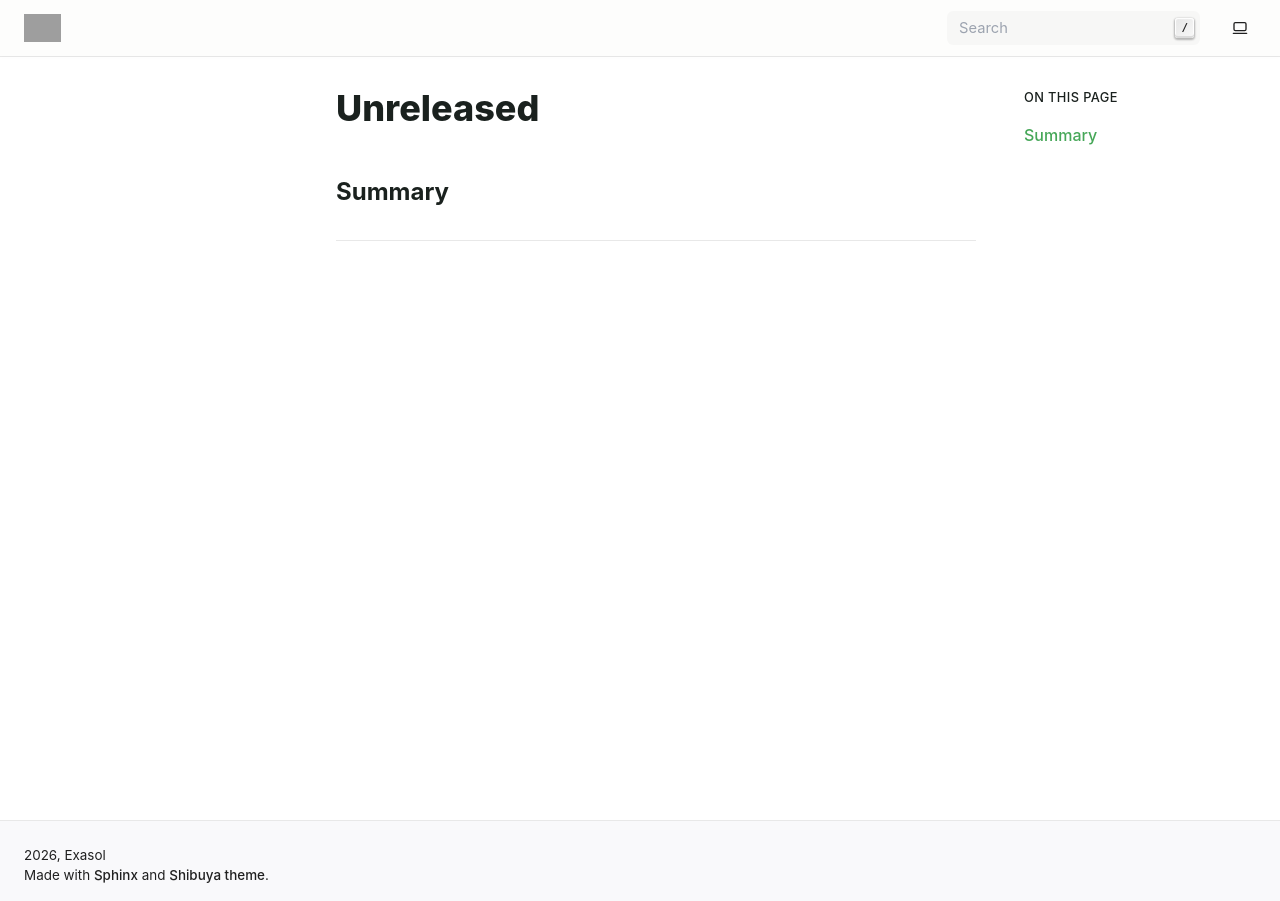
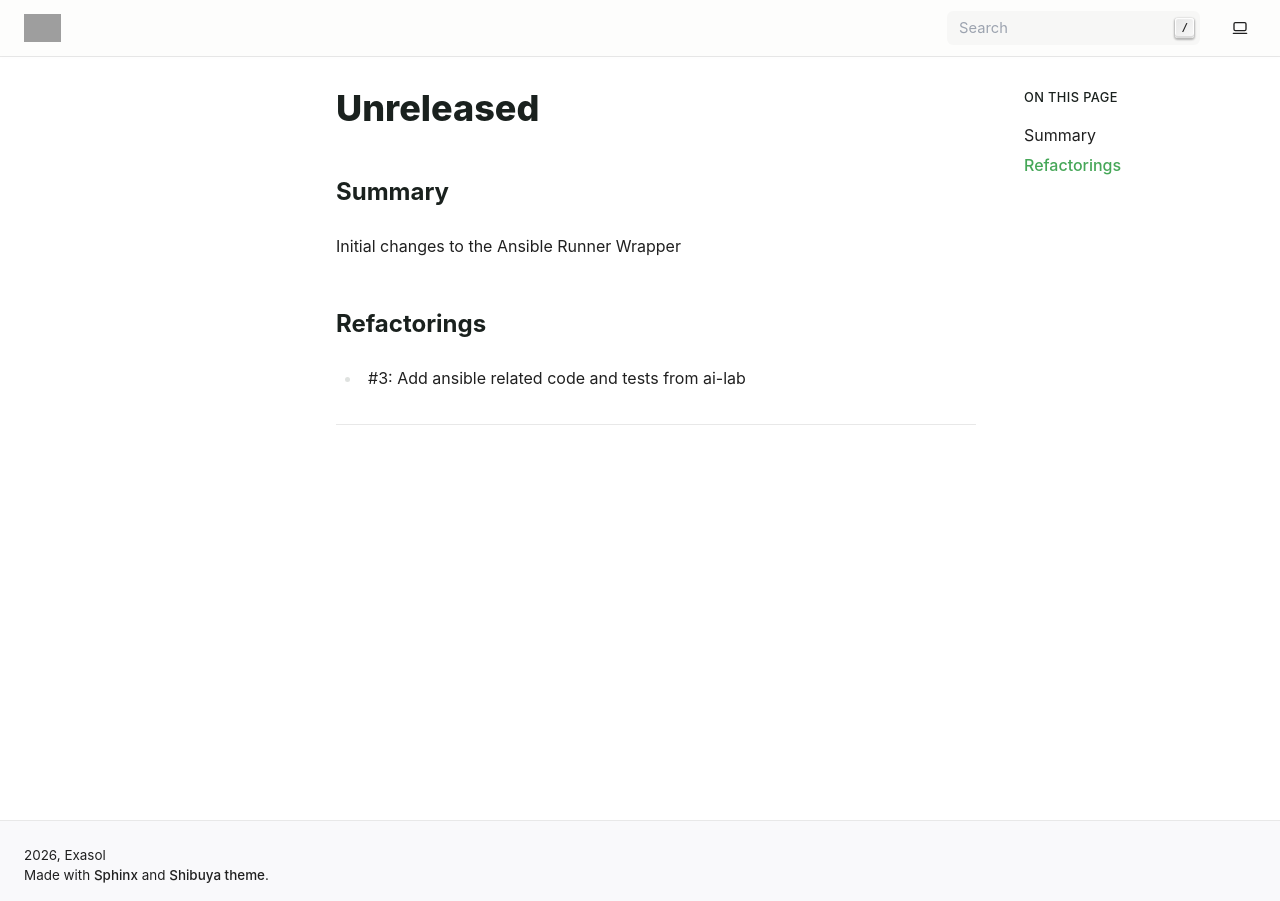
Before and after one commit to exasol/ansible-runner-wrapper, a Sphinx documentation site: the page built from doc/changes/unreleased.md, in a window 1280 px wide. Built offline with Sphinx 7.4.7, drawn with Linux system fonts in a browser that asks for light colours; pages that are not in the unit, such as notebooks, are missing from menus; grey boxes are pictures that could not be loaded.

Commit message:
Updated unreleased.md

```diff
--- a/doc/changes/unreleased.md
+++ b/doc/changes/unreleased.md
@@ -1,3 +1,9 @@
 # Unreleased
 
 ## Summary
+
+Initial changes to the Ansible Runner Wrapper
+
+## Refactorings
+
+* #3: Add ansible related code and tests from ai-lab
```
